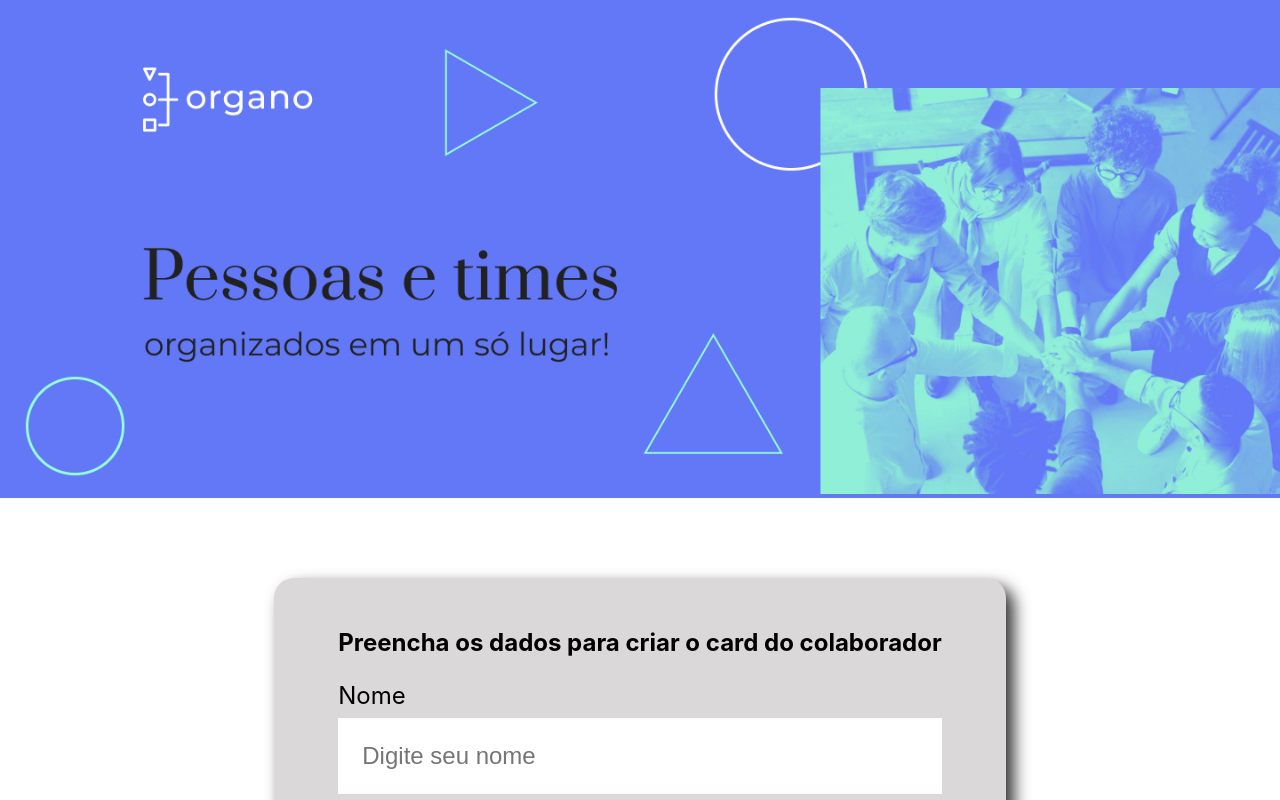
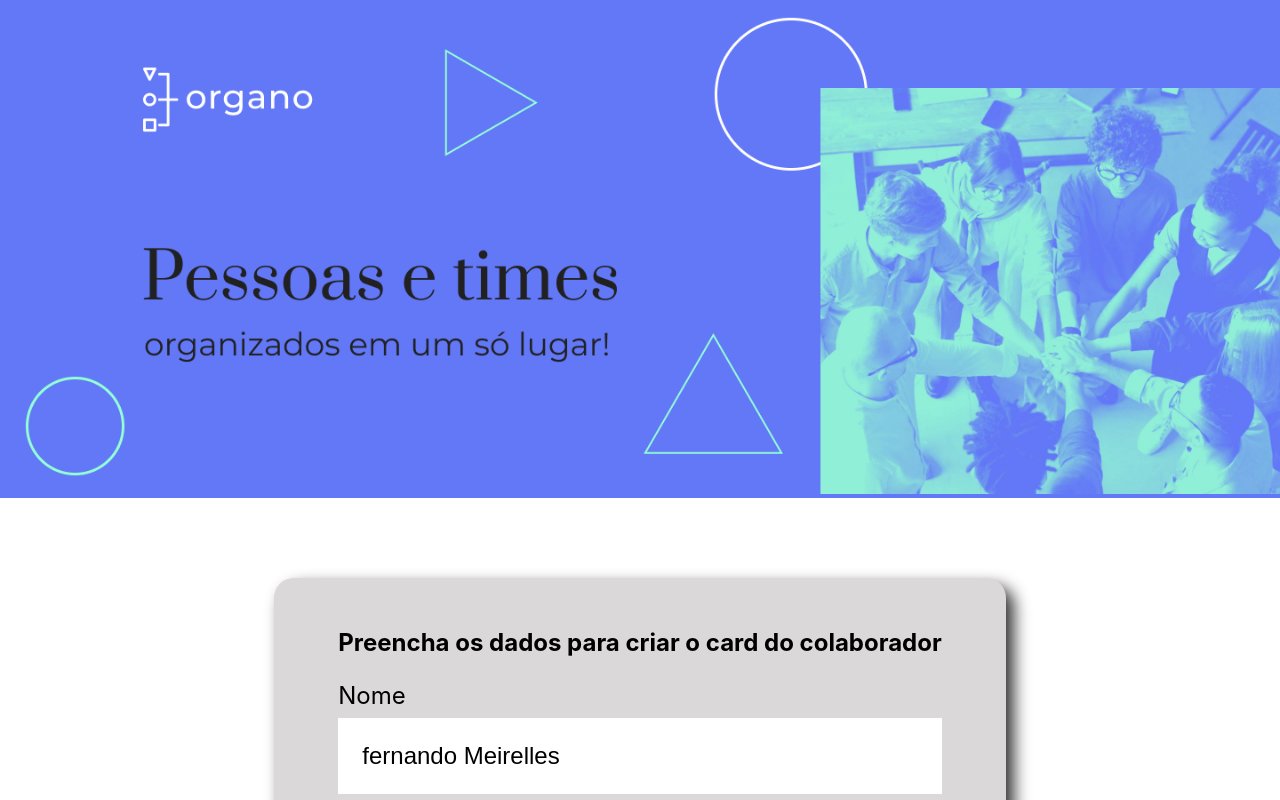
Before and after one commit to MeirellesBrito/Alura_React_JavaScript_2023, a React (Create React App) app in the folder organo/: page / in a window 1280 px wide. Shown: the top 800 px of the page. Built offline with nearby package versions, Linux system fonts and the light colour scheme.

Commit message:
3º Passo |  Manipulando o input do usuário

```diff
--- a/organo/src/componentes/CampoTexto/index.js
+++ b/organo/src/componentes/CampoTexto/index.js
@@ -3,6 +3,13 @@
 
 // Definição da componente CampoTexto como uma função que recebe um objeto props como parâmetro
 const CampoTexto = (props) => {
+
+    let valor = "fernando Meirelles"
+
+    const aoDigitado = (evento) => {
+        valor= evento.target.value
+        console.log(valor)
+    }
 
     // Retorno da componente, que consiste em um div contendo um label e um input
     return (
@@ -10,7 +17,7 @@
             <label>
                 {props.label}
             </label>
-            <input required={props.obrigatorio}  placeholder={props.placeholder}/>
+            <input value={valor} onChange={aoDigitado} required={props.obrigatorio}  placeholder={props.placeholder}/>
         </div>
     )
 }
```
Also changed, not shown: 1 other file (tests, documents, lock files or other folders).
